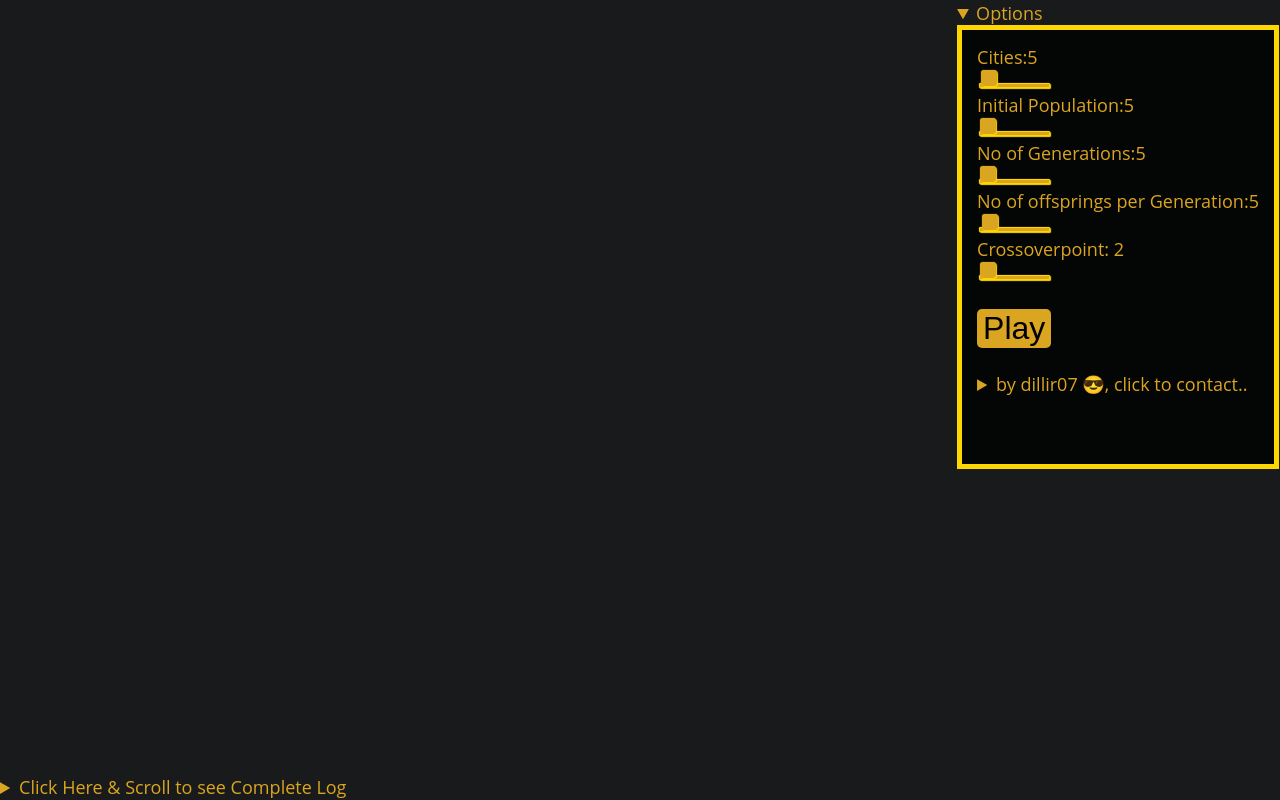
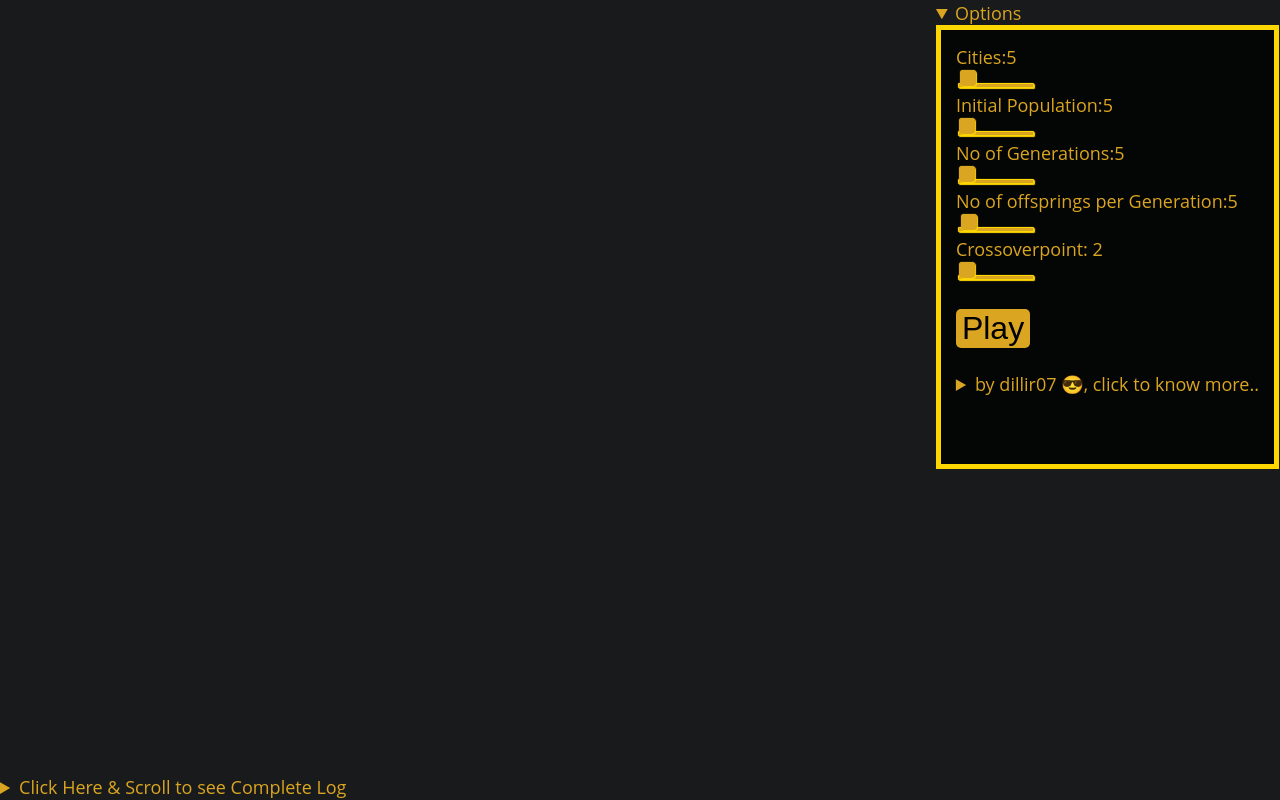
Before and after one commit to dillir07/Genetic-Algorithm-TSP, a website: page index.html in a window 1280 px wide. Drawn offline with Linux system fonts and the light colour scheme.

Commit message:
modified contact label

```diff
--- a/index.html
+++ b/index.html
@@ -111,7 +111,7 @@
                 <br>
                 <div id="about">
                     <details>
-                        <summary>by dillir07 😎, click to contact..</summary>
+                        <summary>by dillir07 😎, click to know more..</summary>
                         <br>
                         <div
                             class="w3-bar w3-border w3-border-red w3-padding w3-card-2 w3-round-large">
```
